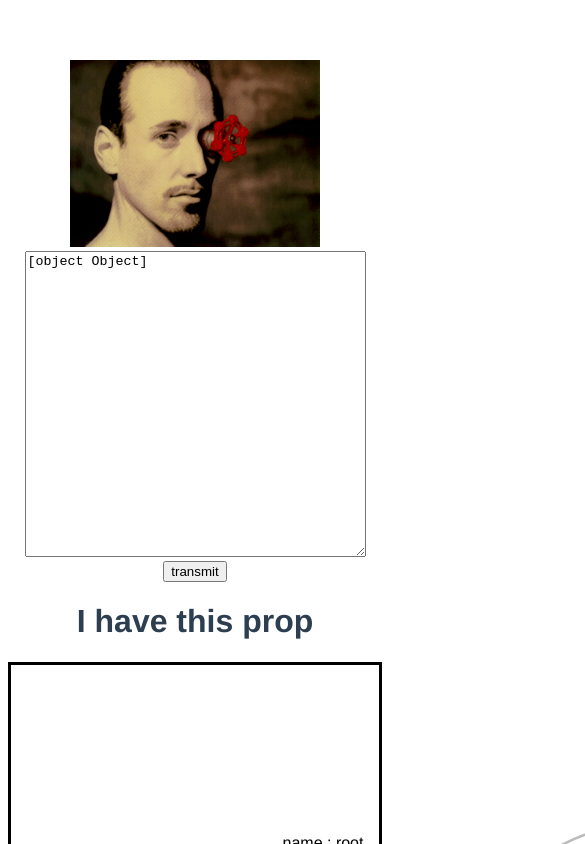
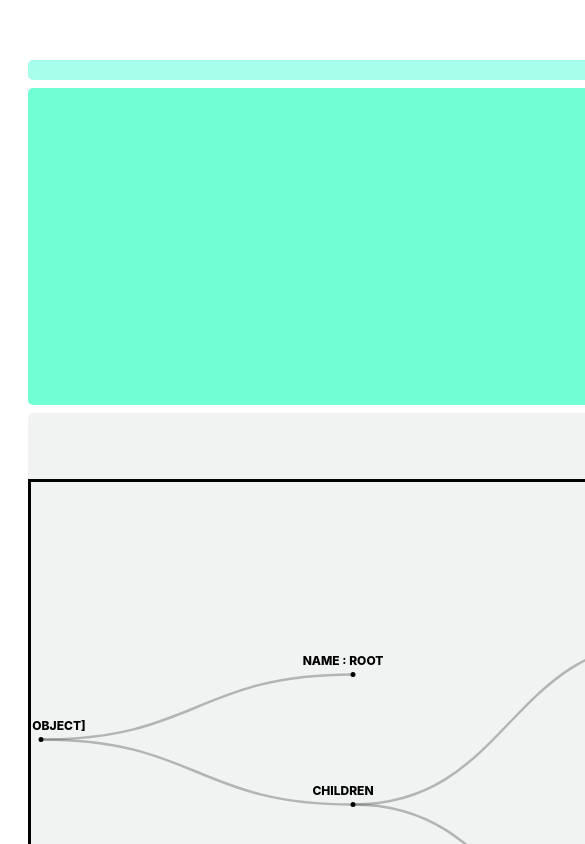
Before and after one commit to Erwin-Feld/visualize-hirarchical-data, a Vue app: page / in a window 390 px wide. Shown: the top 844 px of the page, 585 px wide, since content can reach past the window. Built offline with nearby package versions, Linux system fonts and the light colour scheme.

Commit message:
added responsive Grid Layout to root App

```diff
--- a/src/App.vue
+++ b/src/App.vue
@@ -1,12 +1,12 @@
 <template>
-  <img alt="half life logo" src="./assets/logo.png" />
+   <div class="container">
+      <header>hier kommt eine Überschrift</header>
     <user-input @transmit-data="receaveData" />
 
     <tree-graph :data="data" />
 
-
-  <!-- <button type="button" @click="changeData">click to change</button>
-    -->
+<footer>Footer</footer>
+ </div>
 
 </template>
 
@@ -75,12 +75,92 @@ export default {
 </script>
 
 <style>
+/* TODO add
+/* add Inter  */
+/* https://reactgo.com/add-fonts-vue-app/ */
 #app {
-  font-family: Avenir, Helvetica, Arial, sans-serif;
+  font-family: "Inter", sans-serif;
   -webkit-font-smoothing: antialiased;
   -moz-osx-font-smoothing: grayscale;
   text-align: center;
   color: #2c3e50;
   margin-top: 60px;
 }
+
+:root {
+    --main-radius: 5px;
+    --main-padding: 5px;
+    padding-left: 5%;
+    padding-right: 5%;
+  }
+
+  /* body {
+    font-family: "Inter", sans-serif;
+    background: #004d40;
+  } */
+
+
+.container {
+    display: grid;
+    height: 100vh;
+    grid-template-columns: 1fr 1fr 1fr 1fr;
+    grid-template-rows: 0.2fr 1.2fr 1.8fr 0.3fr;
+    grid-template-areas:
+      "nav nav nav nav"
+      "userInput userInput userInput userInput"
+      "treeGraph treeGraph treeGraph treeGraph"
+      "footer footer footer footer";
+    grid-gap: 0.5rem;
+    font-weight: 800;
+    text-transform: uppercase;
+    font-size: 12px;
+    color: #004d40;
+    text-align: center;
+  }
+
+  header {
+    text-align: center;
+    background: #a7ffeb;
+    grid-area: nav;
+    border-radius: var(--main-radius);
+    padding-top: var(--main-padding);
+  }
+
+  #userInput {
+    background: #6fffd2;
+    grid-area: userInput;
+    border-radius: var(--main-radius);
+    padding-top: var(--main-padding);
+  }
+
+  #treeGraph {
+    background: #f1f3f3;
+    grid-area: treeGraph;
+    border-radius: var(--main-radius);
+    padding-top: var(--main-padding);
+  }
+
+
+
+  footer {
+    background: #1de9b6;
+    grid-area: footer;
+    border-radius: var(--main-radius);
+    padding-top: var(--main-padding);
+  }
+
+
+
+  @media only screen and (max-width: 550px) {
+    .container {
+      grid-template-columns: 1fr;
+      grid-template-rows:0.2fr 1.2fr 1.8fr 0.3fr;
+      grid-template-areas:
+        "nav"
+        "userInput"
+        "treeGraph"
+        "footer";
+    }
+  }
+
 </style>
--- a/src/components/TreeGraph.vue
+++ b/src/components/TreeGraph.vue
@@ -1,5 +1,5 @@
 <template>
-  <div class="smurck">
+  <div id="treeGraph">
     <h1>I have this prop</h1>
     <div class="limit" ref="divRef"></div>
 
--- a/src/components/UserInput.vue
+++ b/src/components/UserInput.vue
@@ -1,11 +1,11 @@
 <template>
-
+    <div id="userInput">
 
 
      <textarea  rows="20" cols="40" v-model="userinput" />
 
     <button type="button" @click="transmitData">transmit</button>
-
+    </div>
 
 </template>
 
```
